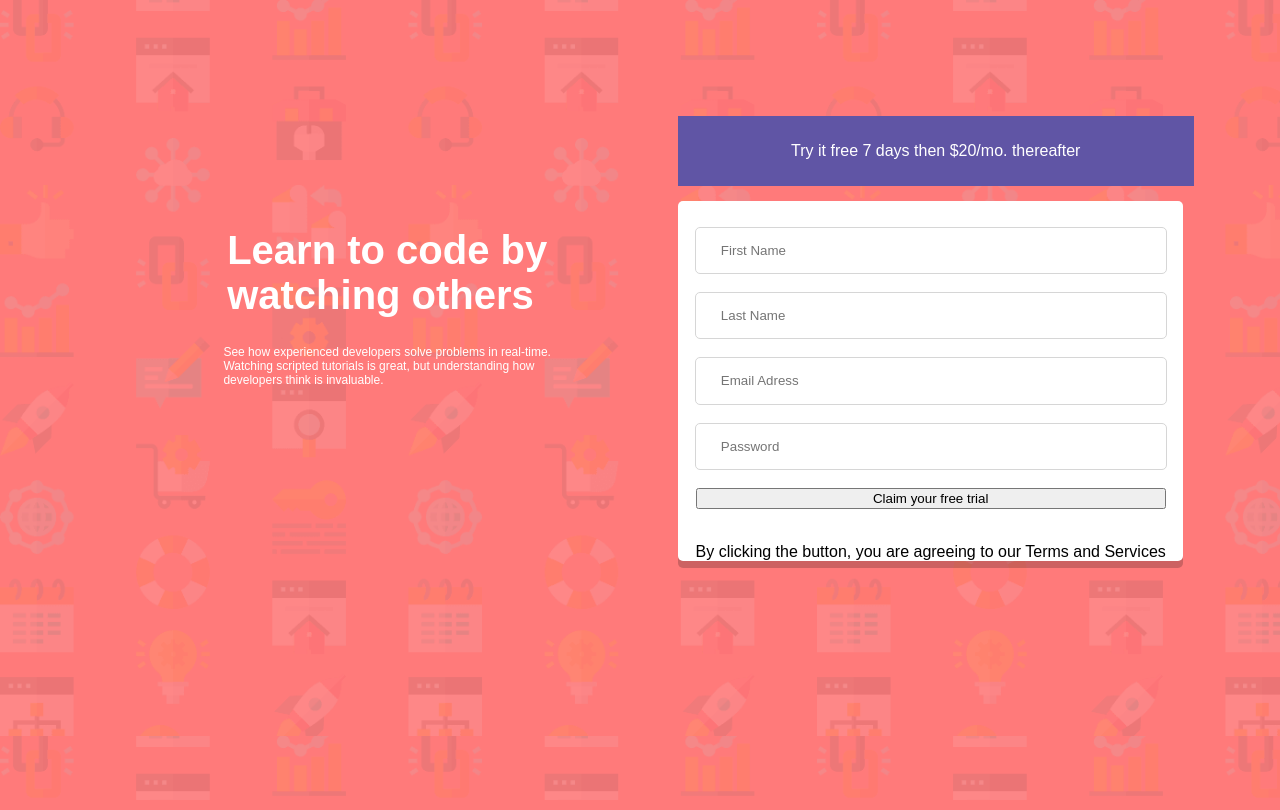
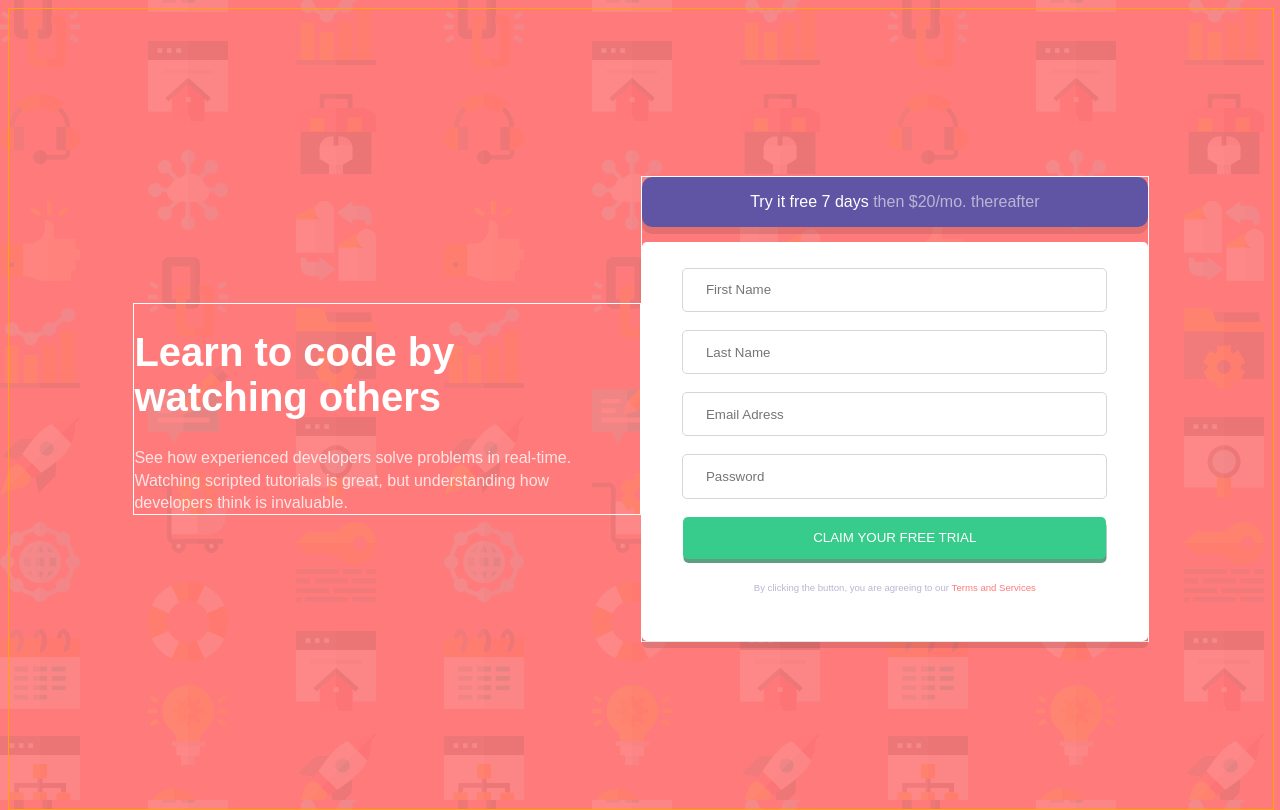
Before and after one commit to QCHR1581/component-with-sign-up-form, a plain HTML site: page index.html in a window 1280 px wide. Drawn offline with Linux system fonts and the light colour scheme; a script that the page names is missing.

Commit message:
Flexbox improved

```diff
--- a/index.html
+++ b/index.html
@@ -17,7 +17,7 @@
 
     <div class="flex-left">
       <h1 id="headline">Learn to code by<br>watching others</h1>
-      <p id="first-p-left">See how experienced developers solve problems in real-time.<br> Watching scripted tutorials is great,
+      <p id="first-p-left">See how experienced developers solve problems in real-time. <br>Watching scripted tutorials is great,
         but understanding how <br> developers think is invaluable. </p>
     </div>
 
@@ -34,8 +34,10 @@
             <input type="email" placeholder="Email Adress"><br><br>
             <input type="password" placeholder="Password"><br><br>
           </form>
-          <button id="trial-button">Claim your free trial</button><br>
-          <p class="form-footer">By clicking the button, you are agreeing to our Terms and Services</p>
+          <button id="trial-button">CLAIM YOUR FREE TRIAL</button>
+          <div class="form-footer">
+            <p id="by-clicking">By clicking the button, you are agreeing to our</p>&nbsp;<p id="terms">Terms and Services</p>
+          </div>
         </div>
   </div>
 </main>
--- a/style.css
+++ b/style.css
@@ -1,89 +1,85 @@
+html {
+    height: 100%;
+}
+
 body {
     background-image: url('images/bg-intro-desktop.png');
     background-size: cover;
     background-color: hsl(0, 100%, 74%);
     font-family: "Popins", sans-serif;
+    height: fit-content;
+    min-height: 100%;
+
 }
 
 .flex-container {
     display: flex;
     flex-direction: row;
+    border: 1px solid orange;
+    align-items: center;
+    justify-content: center;
     flex-wrap: wrap;
-    /* border: 2px solid white; */
-    height: 90vh;
+    width: 100%;
+    height: 100vh;
 }
 
 .flex-left {
-    color: white;
-    min-width: 40%;
-    min-height: 60%;
-    margin-left: 10%;
-    align-self: center;
-    /* border: 2px solid white;   */
+    border: 1px solid white;
+    width: 40%;
 }
 
-#headline, #first-p-left {
+#headline {
+    font-size: 250%;
+    color: white;
+}
+
+#first-p-left {
+    font-size: 100%;
+    line-height: 140%;
+    color: white;
+    opacity: 0.8;
+}
+
+
+
+.flex-right {
+    width: 40%;
+    border: 1px solid white;
+
+
+}
+
+.purple-rectangle {
+    background-color: hsl(248, 32%, 49%);
+    margin-bottom: 3%;
+    border-radius: 10px;
+    box-shadow: 0px 7px rgba(0, 0, 0, 10%);
+}
+
+.form-headline {
     display: flex;
     justify-content: center;
     align-content: center;
 }
 
-#headline {
-    font-size: 250%;
-    margin-top: 15%;
-}
-
-
-
-#first-p-left {
-    font-size: 75%;
-}
-
-
-
-.flex-right {
-   min-width: 40%;
-   min-height: 70%;
-   margin-left: 3%;
-   align-self: center;
-}
-
-.purple-rectangle {
-    width: 98%;
-    height: 50%;
-    background-color: hsl(248, 32%, 49%);
-    padding: 2%;
-    margin-bottom: 3%;
-}
-
-.form-headline {
-    display: flex;
-    flex-direction: row;
-    justify-content: center;
-}
-
 #free {
-
     color: white;
 }
 
 #there {
-
-    color: white;
+    color: hsl(246, 25%, 77%);
 
 }
 
 .white-rectangle {
     background-color: white;
     border-radius: 5px;
-    min-width: 100%;
-    min-height: 100%;
-    padding-top: 5%;
-    box-shadow: 0px 7px rgba(0, 0, 0, 20%);
+    padding: 5%;
+    box-shadow: 0px 7px rgba(0, 0, 0, 10%);
 
 }
 
-.form-headline, .text-fields, .form-footer {
+.text-fields {
    text-align: center;
 }
 
@@ -97,7 +93,33 @@ input {
 
 
 #trial-button {
+    color: white;
     margin: 0 auto;
+    border: none;
     display: block;
     width: 93%;
+    background-color: hsl(154, 59%, 51%);
+    padding: 3%;
+    box-shadow: 0.5px 4px hsla(154, 48%, 34%, 0.76);
+    cursor: pointer;
+    border-radius: 5px;
 }
+
+#trial-button:hover {
+    background-color: hsl(154, 77%, 72%);
+}
+
+.form-footer {
+    margin: 5%;
+    font-size: 60%;
+    text-align: center;
+    color: hsl(246, 25%, 77%);
+}
+
+#terms {
+    color: hsl(0, 100%, 74%);
+}
+
+p {
+    display: inline;
+}
```
